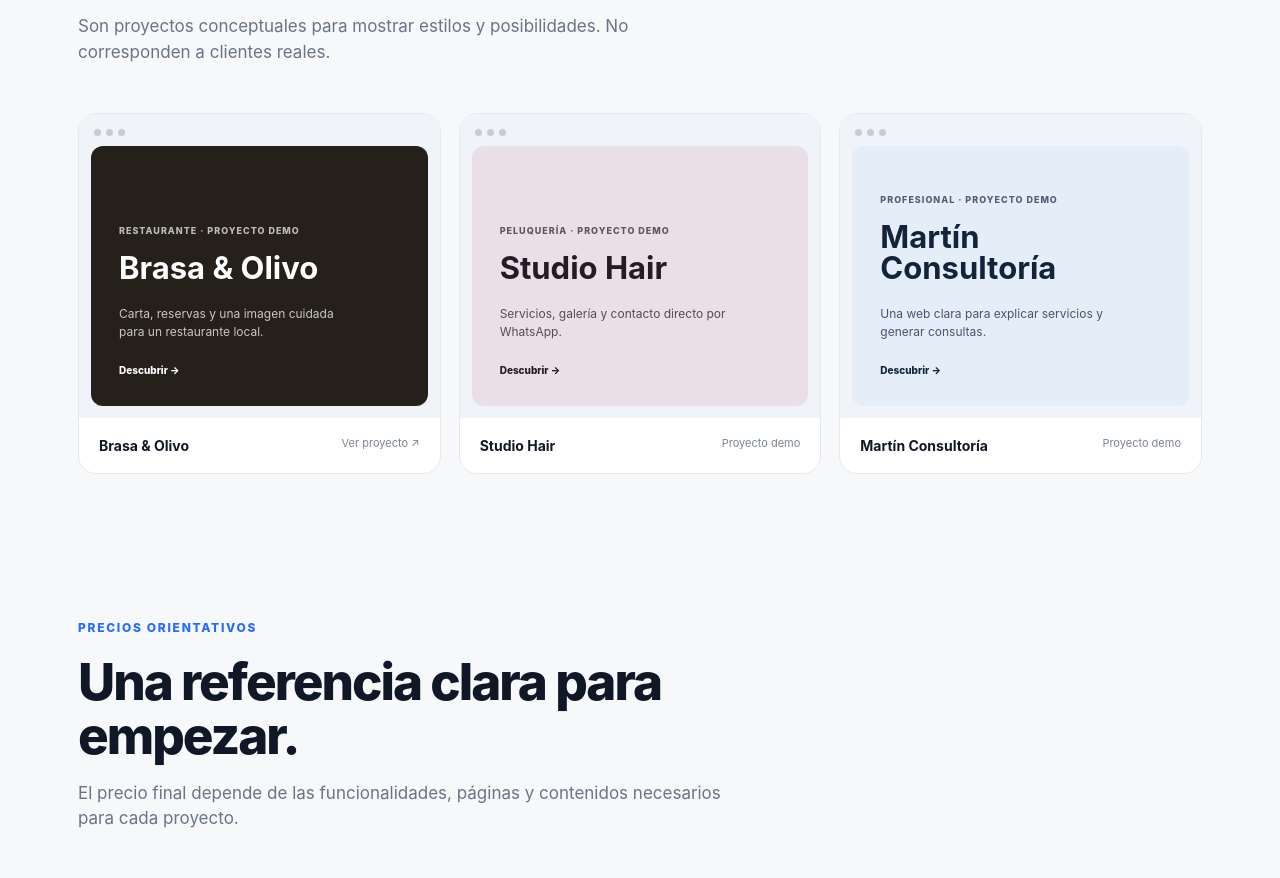
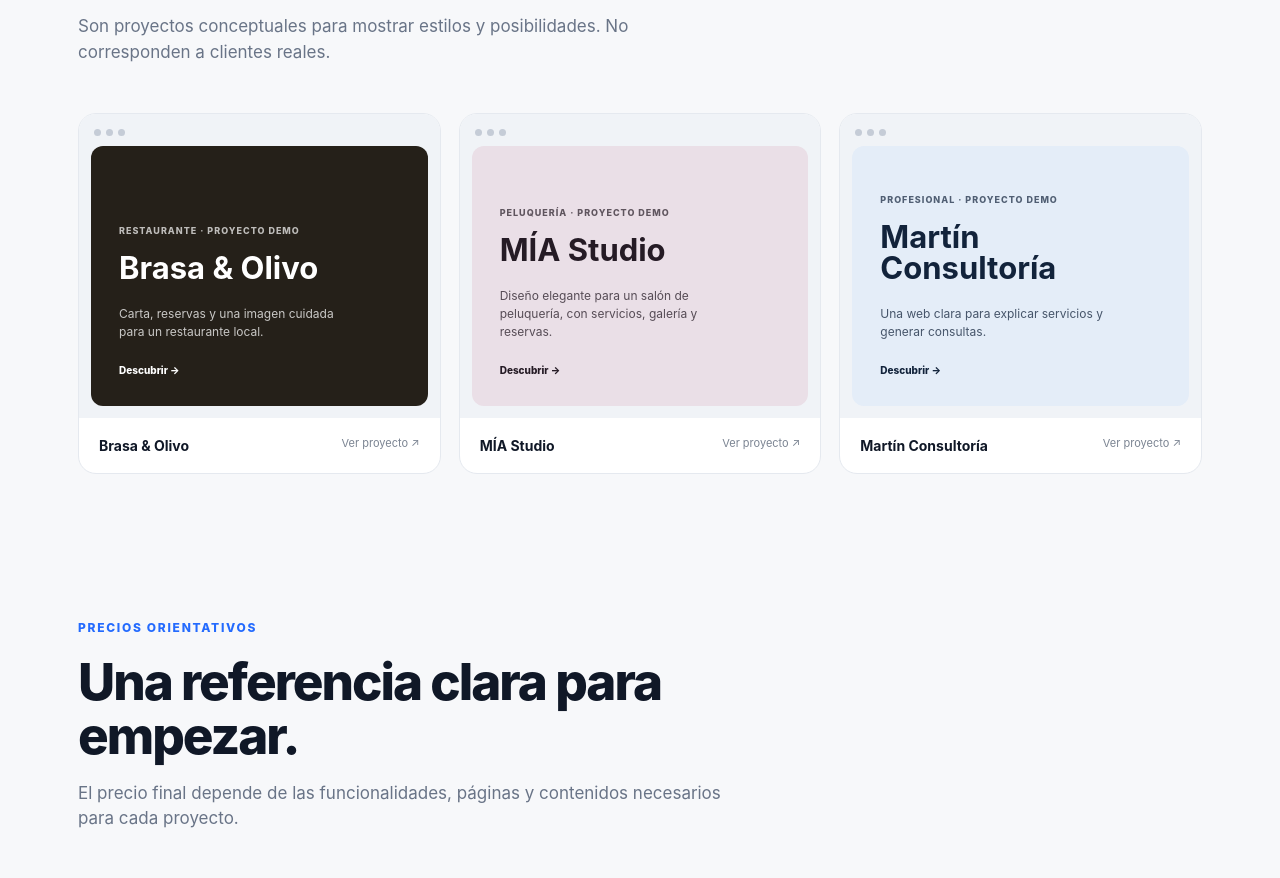
Before and after one commit to Davidcdr1/nexosites, a React (Vite) app: page / in a window 1280 px wide. Shown: the part 1799-2677 px from the top of the page. Built offline with nearby package versions, Linux system fonts and the light colour scheme.

Commit message:
Initial commit - MIA Studio demo

```diff
--- a/src/App.tsx
+++ b/src/App.tsx
@@ -41,15 +41,11 @@ const demos = [
   },
 
   {
-
     type: "PELUQUERÍA · PROYECTO DEMO",
-
-    title: "Studio Hair",
-
-    text: "Servicios, galería y contacto directo por WhatsApp.",
-
+    title: "MÍA Studio",
+    text: "Diseño elegante para un salón de peluquería, con servicios, galería y reservas.",
     className: "demo-hair",
-
+    url: "https://mia-studio-fawn.vercel.app/",
   },
 
   {
@@ -301,7 +297,7 @@ export default function App() {
 
             <strong>{d.title}</strong>
 
-            <span>Proyecto demo</span>
+            <span>Ver proyecto ↗</span>
 
           </div>
 
```
